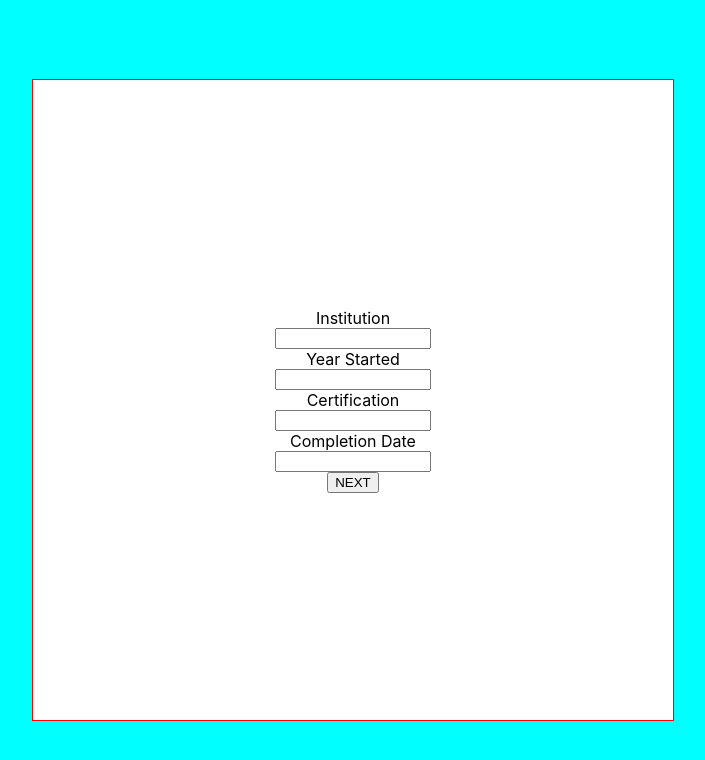
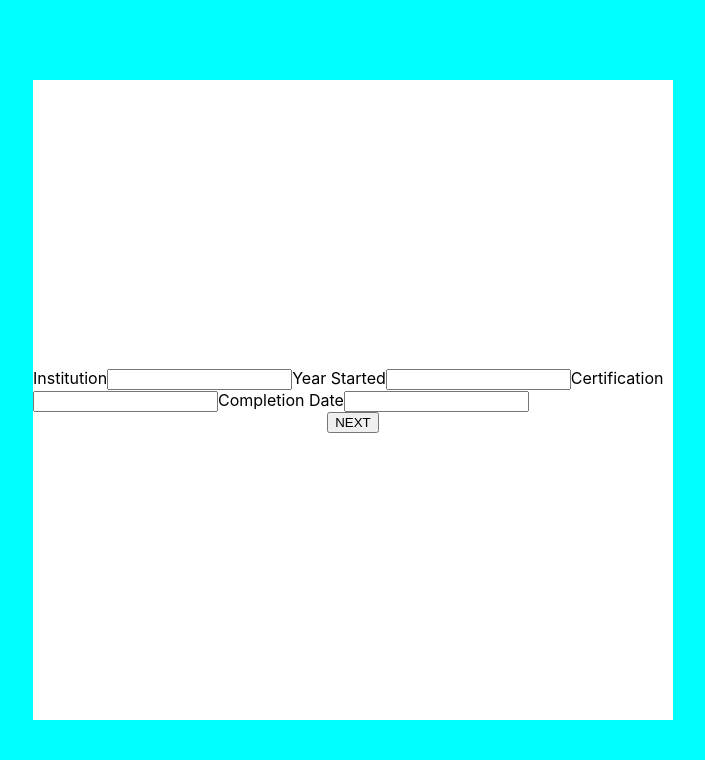
Before and after one commit to josephtanderson/react-cv-app, a React (Create React App) app: page / in a window 1280 px wide. Both pictures are taken after a click on the button "NEXT". Shown: the top 760 px of the page, without its empty margins (287-992 px from the left). Built offline with nearby package versions, Linux system fonts and the light colour scheme.

Commit message:
moved to styled-components

```diff
--- a/src/App.css
+++ /dev/null
@@ -1,10 +0,0 @@
-.container{
-  background-color: aqua;
-  margin: 0;
-  padding: 0;
-  display: flex;
-  align-items: center;
-  justify-content: center;
-  width: 100vw;
-  height: 100vh;
-}
--- a/src/App.js
+++ b/src/App.js
@@ -1,6 +1,16 @@
 import React, { useState } from 'react';
-import './App.css';
+import styled from 'styled-components'
 import Card from './components/Card';
+
+const Container = styled.section`
+  background-color: aqua;
+  margin: 0;
+  padding: 0;
+  display: flex;
+  align-items: center;
+  justify-content: center;
+  width: 100vw;
+  height: 100vh;`
 
 function App() {
   const [progress, setProgress ] = useState('1');
@@ -9,9 +19,9 @@ function App() {
     setProgress((Number(progress) + 1).toString())
   }
   return (
-    <div className="container">
+    <Container>
       <Card Progress={progress} nextCard={nextButton} />
-    </div>
+    </Container>
   );
 }
 
--- a/src/components/Card.css
+++ /dev/null
@@ -1,12 +0,0 @@
-.card {
-    height: 80vmin;
-    width: 80vmin;
-    min-height: 250px;
-    min-width: 250px;
-    background-color: white;
-    border: 1px red solid;
-    display: flex;
-    flex-direction: column;
-    justify-content: center;
-    align-items: center;
-  }
--- a/src/components/Card.js
+++ b/src/components/Card.js
@@ -1,10 +1,21 @@
 import React from 'react';
+import styled from 'styled-components'
 import GeneralForm from './GeneralForm';
 import EducationForm from './EducationForm';
 import ExperienceForm from './ExperienceForm';
-import './Card.css'
 
 export default function Card(props) {
+    const StyledCard = styled.section`
+        height: 80vmin;
+        width: 80vmin;
+        min-height: 250px;
+        min-width: 250px;
+        background-color: white;
+        display: flex;
+        flex-direction: column;
+        justify-content: center;
+        align-items: center;
+    `;
     const checkProgress = (progress) => {
     console.log(progress)
     switch (progress) {
@@ -23,11 +34,11 @@ export default function Card(props) {
   }
   let currentCard=checkProgress(props.Progress)
   return(
-    <div className="card">
+    <StyledCard>
         {currentCard}
         <button className="button" onClick={(e) => props.nextCard(e, props.Progress)}>
             NEXT
         </button>
-    </div>
+    </StyledCard>
   )
 }
--- a/src/components/EducationForm.js
+++ b/src/components/EducationForm.js
@@ -1,5 +1,4 @@
 import React from 'react';
-import './EducationFrom.css'
 
 export default function EducationForm(props) {
     return (
--- a/src/components/EducationFrom.css
+++ /dev/null
@@ -1,9 +0,0 @@
-.education-card {
-    display: flex;
-    flex-direction: column;
-    justify-content: center;
-    align-items: center;
-}
-.education-input {
-    width: 80%;
-}
--- a/src/components/ExperienceForm.js
+++ b/src/components/ExperienceForm.js
@@ -1,5 +1,4 @@
 import React from 'react';
-import './ExperienceForm.css'
 
 export default function ExperienceForm(props) {
     return (
--- a/src/components/GeneralForm.css
+++ /dev/null
@@ -1,13 +0,0 @@
-.general-card {
-    display: flex;
-    flex-direction: column;
-    justify-content: flex-start;
-    align-items: flex-start;
-}
-.general-input {
-    outline: none;
-    border: none;
-    box-shadow: 0px 0px 5px #aaa;
-    margin-bottom: .5rem;
-    width: 100%;
-}
--- a/src/components/GeneralForm.js
+++ b/src/components/GeneralForm.js
@@ -1,20 +1,35 @@
 import React from 'react';
-import './GeneralForm.css'
+import styled from 'styled-components';
+
+const General = styled.section`
+display: flex;
+flex-direction: column;
+justify-content: flex-start;
+align-items: flex-start;
+`
+
+const CustomInput = styled.input`
+outline: none;
+border: none;
+box-shadow: 0px 0px 5px #aaa;
+margin-bottom: .5rem;
+width: 100%;
+`
 
 export default function GeneralForm(props) {
     return (
         <div>
             <form>
-                <div className="general-card">
+                <General>
                     Name
-                    <input className="general-input"/>
+                    <CustomInput />
                     Email
-                    <input className="general-input"/>
+                    <CustomInput />
                     Address
-                    <input className="general-input"/>
+                    <CustomInput />
                     Phone Number
-                    <input className="general-input"/>
-                </div>
+                    <CustomInput />
+                </General>
             </form>
         </div>
     )
```
Also changed, not shown: src/components/ExperienceForm.css (deleted).
